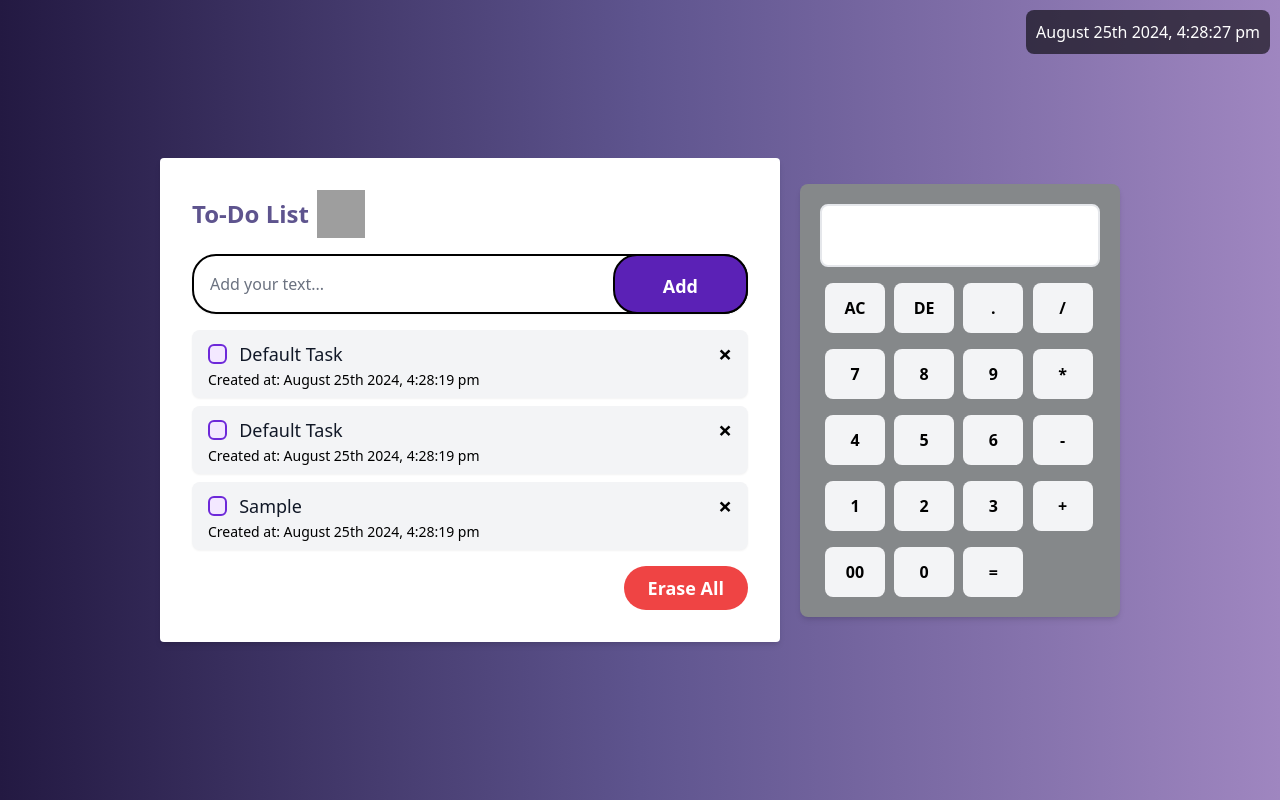
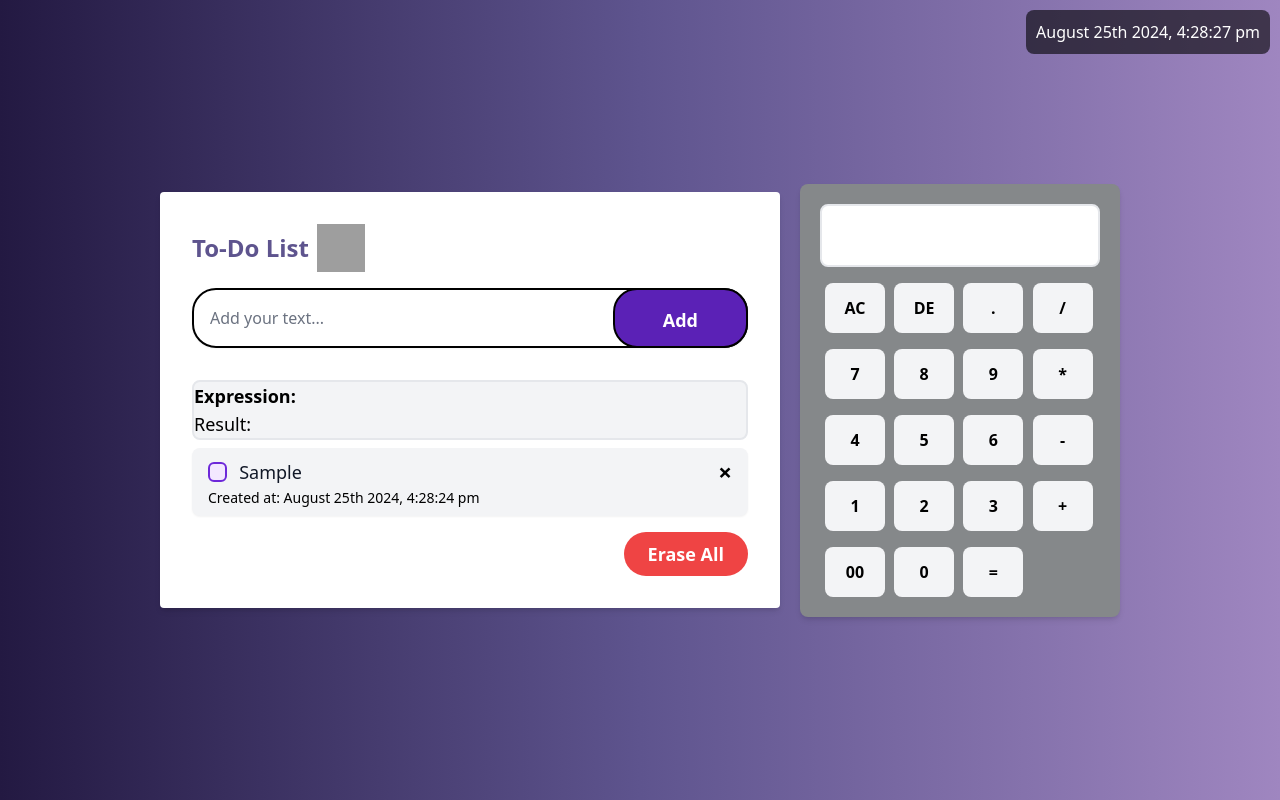
Before and after one commit to nhuhuynh1508/Simple-Calculator, a website: page public/index.html in a window 1280 px wide. Both pictures are taken after typing "Sample" into the empty fields and a click on the button "Add". Drawn offline with nearby package versions, Linux system fonts and the light colour scheme; grey boxes are pictures that could not be loaded; a web font is replaced by a local one.

Commit message:
save tasks
- when F5 the previous tasks are still there
- timestamps are also being saved

```diff
--- a/public/index.html
+++ b/public/index.html
@@ -44,7 +44,7 @@
 
             <!-- Task List -->
             <ul class="list-checkbox space-y-2 pt-4" id="list">
-                <li class="bg-gray-100 px-4 py-2 rounded-lg shadow-sm hover:bg-gray-200">
+                <!-- <li class="bg-gray-100 px-4 py-2 rounded-lg shadow-sm hover:bg-gray-200">
                     <div class="flex items-center">
                         <input type="checkbox" class="custom-checkbox">
                         <label contenteditable="true" class="ml-3 text-lg text-gray-900">Default Task</label>
@@ -56,7 +56,16 @@
                     <script>
                         document.getElementById('created-at').textContent = `Created at: ${moment().format('MMMM Do YYYY, h:mm:ss a')}`;
                     </script>
-                </li>
+                </li> -->
+
+                <!-- Calculator Result Display -->
+                <div id="calculator-result" class="mt-4 p-4 bg-gray-100 border-2 border-gray-300 rounded-lg">
+                    <div id="expression" class="text-lg font-semibold">Expression: </div>
+                    <div id="result" class="text-lg text-gray-700 mt-2">Result: </div>
+                </div>
+
+
+
             </ul>
 
             <!-- Erase All button -->
--- a/public/script.js
+++ b/public/script.js
@@ -1,21 +1,22 @@
 const inputBox = document.getElementById("input-box");
 const checkboxList = document.getElementById("list");
-const creationTime = moment().format('MMMM Do YYYY, h:mm:ss a');
 
+// Function to add a task
 function addTask() {
     const taskValue = inputBox.value.trim();
+    const creationTime = moment().format('MMMM Do YYYY, h:mm:ss a');
 
     if (taskValue) {
+        createTicket(taskValue, creationTime);
+        saveTask();
         inputBox.value = '';
-        saveTask();
     } else {
         alert("Write something!");
         return;
     }
-
-    createTicket(taskValue, creationTime);
 }
 
+// Function to create a task item
 function createTicket(info, creationTime) {
     // Create a new list item
     let li = document.createElement('li');
@@ -53,9 +54,9 @@ function createTicket(info, creationTime) {
     // Append the div to the list item
     li.appendChild(div);
 
-    // Create a timestamp element
+    // Create a timestamp element with a unique class
     let timestamp = document.createElement('span');
-    timestamp.className = 'ml-6 text-sm text-black-500 block';
+    timestamp.className = 'ml-6 text-sm text-black-500 block task-timestamp';
     timestamp.textContent = `Created at: ${creationTime}`;
 
     // Append the timestamp to the list item, after the div
@@ -65,34 +66,40 @@ function createTicket(info, creationTime) {
     checkboxList.appendChild(li);
 }
 
+// Function to erase all tasks
 function eraseAllTasks() {
     checkboxList.innerHTML = "";
     localStorage.removeItem('tasks');
 }
 
+// Function to save tasks to local storage
 function saveTask() {
     let tasks = [];
     checkboxList.querySelectorAll('li').forEach((li) => {
         const label = li.querySelector('label');
-        if (label) {
-            tasks.push(label.textContent.trim());
+        const timestamp = li.querySelector('.task-timestamp');
+        if (label && timestamp) {
+            tasks.push({
+                label: label.textContent.trim(),
+                timestamp: timestamp.textContent.replace('Created at: ', '').trim()
+            });
         }
     });
     localStorage.setItem('tasks', JSON.stringify(tasks));
 }
 
+// Function to load tasks from local storage
 function loadTasks() {
     const tasks = JSON.parse(localStorage.getItem('tasks')) || [];
     tasks.forEach(task => {
-        createTicket(task, moment().format('MMMM Do YYYY, h:mm:ss a'));
+        createTicket(task.label, task.timestamp);
     });
 }
 
-// Create default tasks
-createTicket("Default Task", moment().format('MMMM Do YYYY, h:mm:ss a'));
-
-// Load saved tasks when page loads
-loadTasks();
+// Load saved tasks when the page loads
+document.addEventListener('DOMContentLoaded', () => {
+    loadTasks();
+});
 
 inputBox.addEventListener("keyup", function (event) {
     if (event.key === "Enter") {
```
